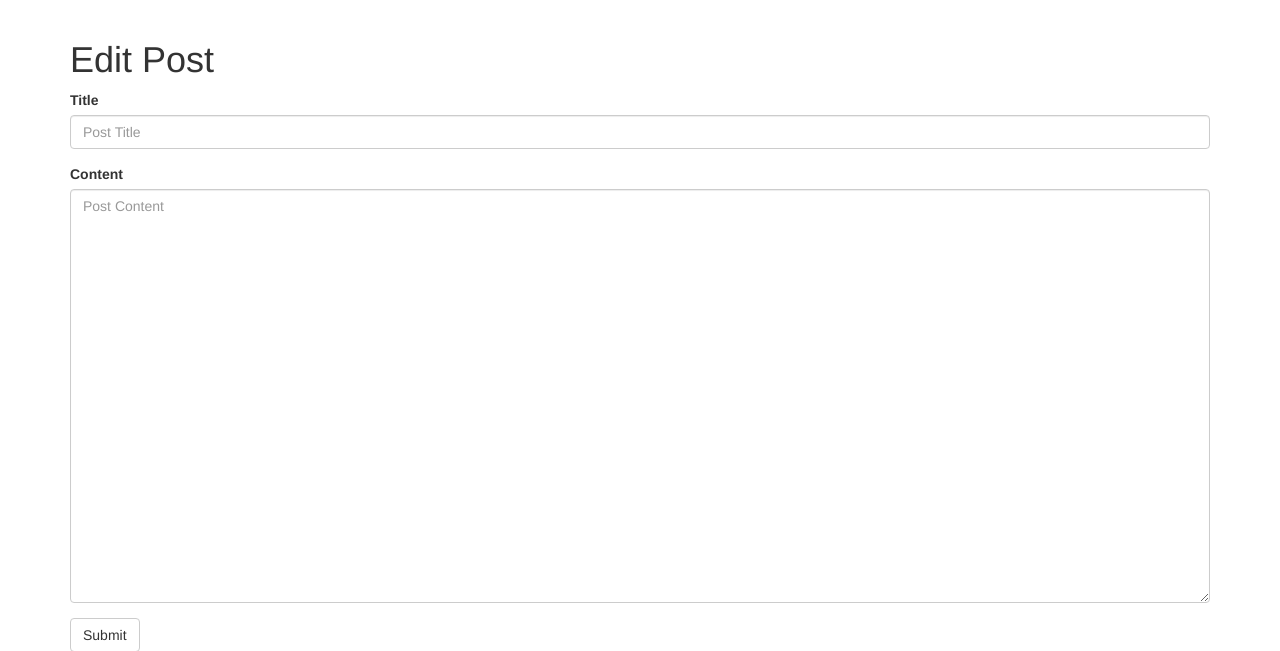
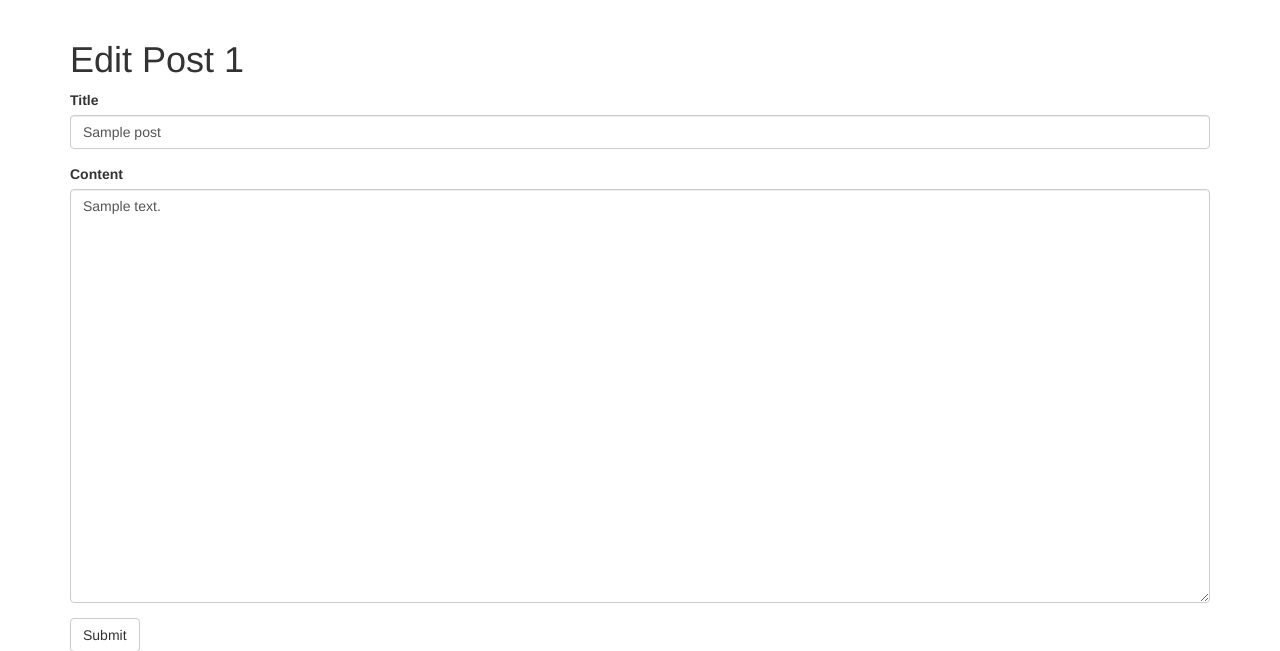
Before and after one commit to mbuotte/blog, a Flask app: page /post/1/edit in a window 1280 px wide. Shown: the part 51-702 px from the top of the page. Run offline with Flask 2, Linux system fonts and the light colour scheme; tables that the repository leaves empty hold one stand-in row (values such as "Sample post"); some libraries are stand-ins or nearby versions.

Commit message:
Fix post editing to be able to display the posts

```diff
--- a/blog/templates/edit_post.html
+++ b/blog/templates/edit_post.html
@@ -2,17 +2,17 @@
 
 {% block content %}
 <h1>
-    Edit Post
+    Edit Post {{ postid }}
 </h1>
 
 <form role="form" method="POST">
     <div class="form-group">
         <label for="title">Title</label>
-        <input type="text" class="form-control" id="title" name="title" placeholder="Post Title" required>
+        <input type="text" class="form-control" id="title" name="title" placeholder="Post Title" required value="{{ post.title }}">
     </div>
     <div class="form-group">
         <label for="content">Content</label>
-        <textarea class="form-control" id="content" name="content" placeholder="Post Content" rows="20" required></textarea>
+        <textarea class="form-control" id="content" name="content" placeholder="Post Content" rows="20" required>{{ post.content }}</textarea>
     </div>
     <button type="submit" class="btn btn-default">Submit</button>
 </form>
--- a/blog/views.py
+++ b/blog/views.py
@@ -61,8 +61,9 @@ def post(postid=Post.id):
     )
 
 @app.route("/post/<postid>/edit", methods=["GET"])
-def edit_post_get(postid=Post.id):
-    return render_template("edit_post.html", post=post,postid=postid)
+def edit_post_get(postid):
+    post = session.query(Post).get(postid)
+    return render_template("edit_post.html", post=post, postid=postid)
 
 
 @app.route("/post/<postid>/edit", methods=["POST"])
```
